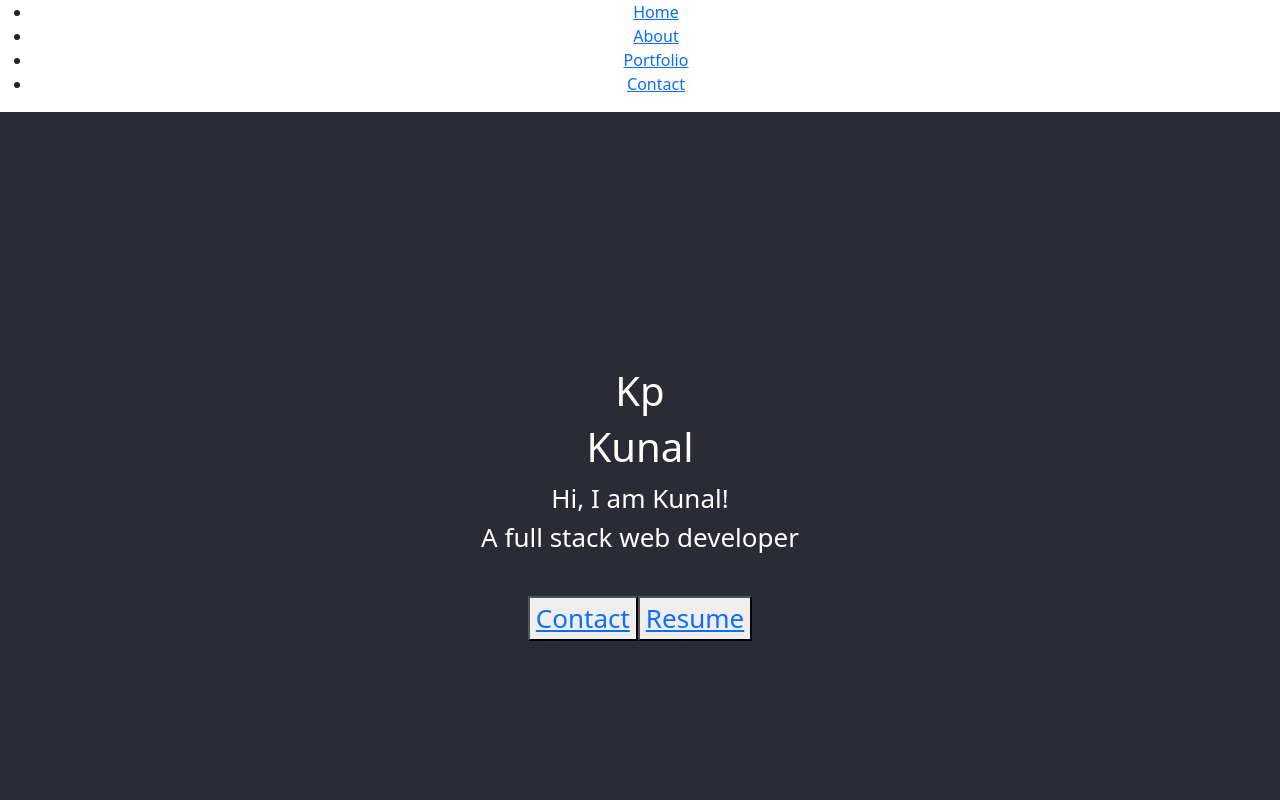
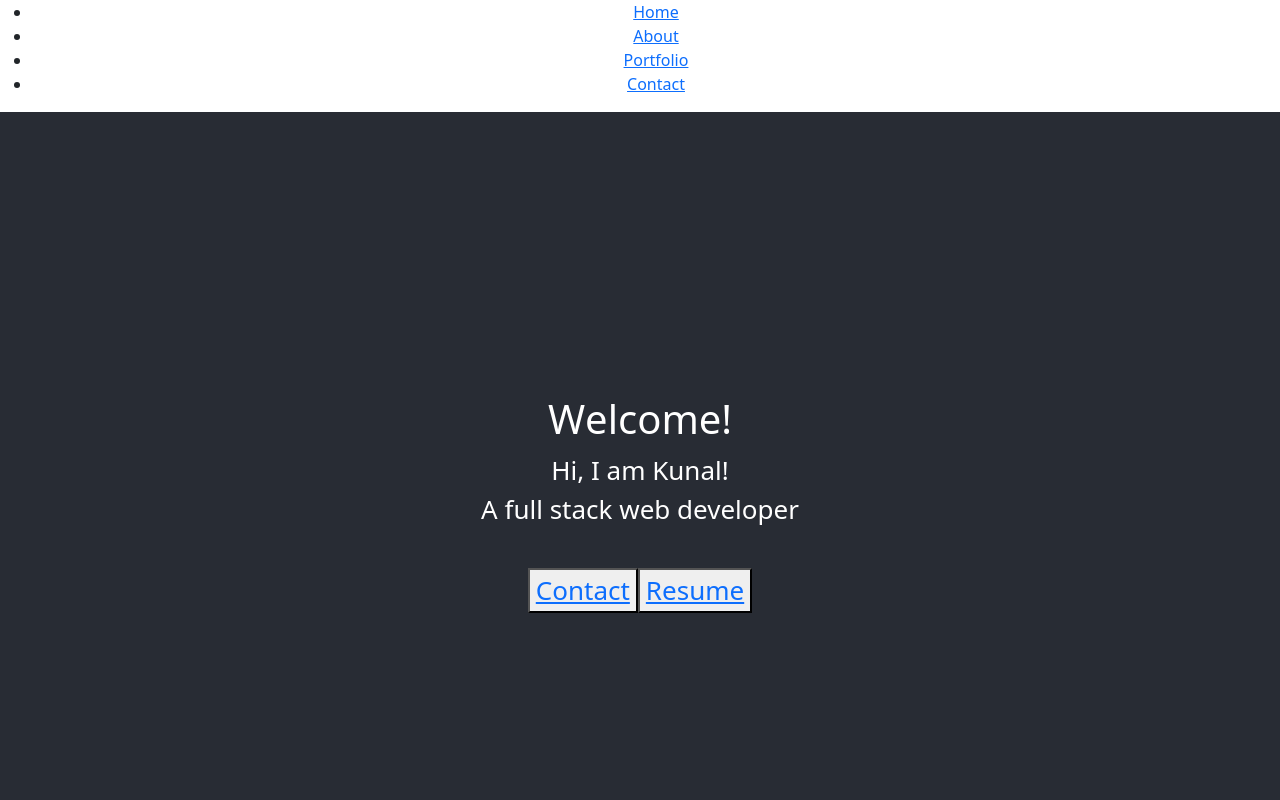
Before and after one commit to 10-kp/kp-portfolio, a React (Create React App) app in the folder portfolio/: page / in a window 1280 px wide. Shown: the top 800 px of the page. Built offline with nearby package versions, Linux system fonts and the light colour scheme.

Commit message:
Small updates

```diff
--- a/portfolio/src/Components/Header.js
+++ b/portfolio/src/Components/Header.js
@@ -8,7 +8,6 @@ class Header extends Component {
   render() {
     return (
       <div>
-        <h1 className='heading-background'>Kp</h1>
         <header>
           <h1>
             <Fade bottom cascade>
--- a/portfolio/src/data.js
+++ b/portfolio/src/data.js
@@ -1,5 +1,5 @@
 export default {
-  name: 'Kunal',
+  name: 'Welcome!',
   headerTagline: ['Hi, I am Kunal!', 'A full stack web developer'],
   contactEmail: 'kp_1@outlook.com',
   resume:
```
